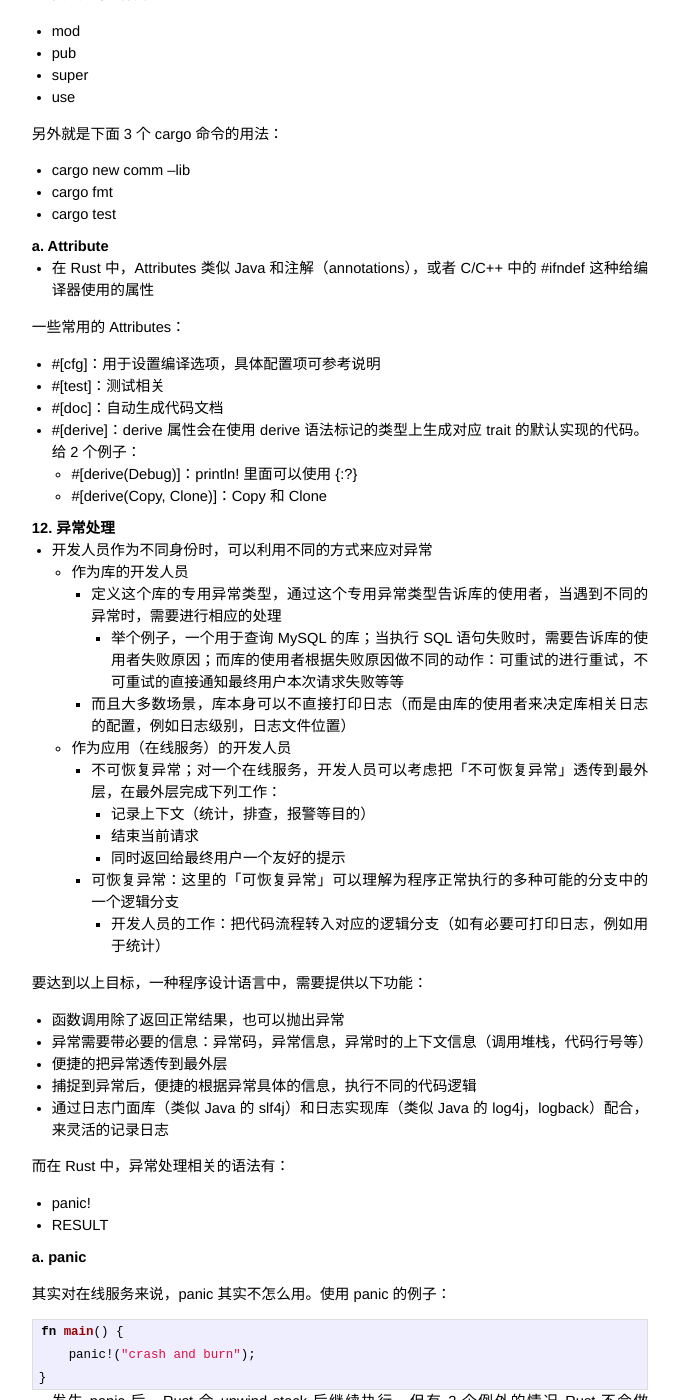
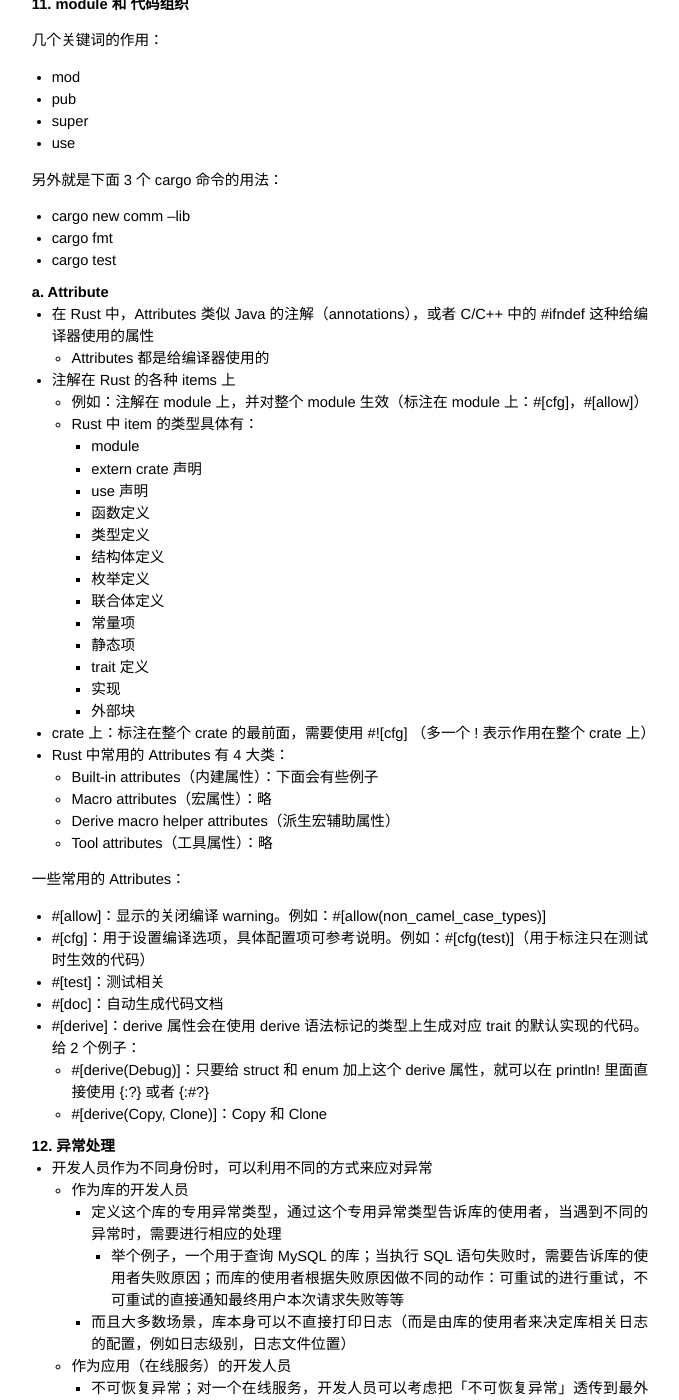
Before and after one commit to darktea/darktea.github.io, a Jekyll site: the page built from _posts/2022-02-23-rust-notes.md, in a window 1280 px wide and 1400 px high, scrolled down 14800 px. Shown: the whole window, without its empty margins (300-979 px from the left). Built offline with Jekyll 4.4.1, drawn with Linux system fonts in a browser that asks for light colours; Markdown is read by kramdown in place of the engine named in the settings; comment, search, counter and statistics services are not loaded; some of the changed text lies outside the part shown.

Commit message:
fix error info

````diff
--- a/_posts/2022-02-23-rust-notes.md
+++ b/_posts/2022-02-23-rust-notes.md
@@ -593,6 +593,8 @@ fn main() {
 * String 上的 slice range 语法是 byte 级别的操作。如果尝试从一个多字节字符的中间位置创建字符串 slice，则程序将会因错误而退出。
 
 ```rust
+#![allow(unused)]
+
 fn main() {
     let s = String::from("hello world");
 
@@ -793,15 +795,40 @@ fn main() {
 
 ### a. Attribute
 
-* 在 Rust 中，Attributes 类似 Java 和注解（annotations），或者 C/C++ 中的 #ifndef 这种给编译器使用的属性
+* 在 Rust 中，Attributes 类似 Java 的注解（annotations），或者 C/C++ 中的 #ifndef 这种给编译器使用的属性
+  * Attributes 都是给编译器使用的
+
+* 注解在 Rust 的各种 items 上
+  * 例如：注解在 module 上，并对整个 module 生效（标注在 module 上：\#[cfg]，#[allow]）
+  * Rust 中 item 的类型具体有：
+    * module
+    * extern crate 声明
+    * use 声明
+    * 函数定义
+    * 类型定义
+    * 结构体定义
+    * 枚举定义
+    * 联合体定义
+    * 常量项
+    * 静态项
+    * trait 定义
+    * 实现
+    * 外部块
+* crate 上：标注在整个 crate 的最前面，需要使用 \#![cfg] （多一个 ! 表示作用在整个 crate 上）
+* Rust 中常用的 Attributes 有 4 大类：
+  * Built-in attributes（内建属性）：下面会有些例子
+  * Macro attributes（宏属性）：略
+  * Derive macro helper attributes（派生宏辅助属性）
+  * Tool attributes（工具属性）：略
 
 一些常用的 Attributes：
 
-* \#[cfg]：用于设置编译选项，具体配置项可参考说明
+* #[allow]：显示的关闭编译 warning。例如：#[allow(non_camel_case_types)]
+* \#[cfg]：用于设置编译选项，具体配置项可参考说明。例如：#[cfg(test)]（用于标注只在测试时生效的代码）
 * \#[test]：测试相关
 * \#[doc]：自动生成代码文档
 * \#[derive]：derive 属性会在使用 derive 语法标记的类型上生成对应 trait 的默认实现的代码。给 2 个例子：
-  * \#[derive(Debug)]：println! 里面可以使用 {:?}
+  * \#[derive(Debug)]：只要给 struct 和 enum 加上这个 derive 属性，就可以在 println! 里面直接使用 {:?} 或者 {:#?}
   * \#[derive(Copy, Clone)]：Copy 和 Clone
 
 ## 12. 异常处理
@@ -823,6 +850,9 @@ fn main() {
 
 * 函数调用除了返回正常结果，也可以抛出异常
 * 异常需要带必要的信息：异常码，异常信息，异常时的上下文信息（调用堆栈，代码行号等）
+  * 尽可能提供模块级别（Module Level）的异常类，而不是全局（Crate Level）的异常类
+  * 相同的底层异常（例如一个 IO 异常）抛出时，最好能区分该异常抛出时的上下文信息
+
 * 便捷的把异常透传到最外层
 * 捕捉到异常后，便捷的根据异常具体的信息，执行不同的代码逻辑
 * 通过日志门面库（类似 Java 的 slf4j）和日志实现库（类似 Java 的 log4j，logback）配合，来灵活的记录日志
@@ -1418,11 +1448,7 @@ impl<K, V> HashMap<K, V> where K: Eq + Hash {
 }
 ```
 
-上面这个例子里面的实现是需要用一个 k 来获取 Map 的 v，但这里的 k 是 String 类型，传入了一个 &K。调用它的一个例子：
-
-```rust
-hashtable.get( & "twenty-two".to_string())
-```
+上面这个例子里面的实现是需要用一个 k 来获取 Map 的 v，但这里的 k 是 String 类型，传入了一个 &K。调用它的一个例子： hashtable.get( & "twenty-two".to_string())
 
 该调用的开销如下：
 
@@ -1468,7 +1494,41 @@ trait From<T>: Sized {
 * 和 AsRef 差不多，Into 也有点像 overload（重载）
 * From 常用来进行值的初始化
 
-## 14. 异步
+## 14. IO 标准库
+
+Rust 的 IO 标准库重点就是 3 个 traits：
+
+* Read：统称 Reader，具体的实现包括：Stdin，File，TcpStream
+* BufRead：就是 buffered Reader，继承了 Read trait；具体的实现包括：BufferReader，Cursor，StdinLock
+* Write：统称 Writer，具体的实现包括：Stdout，Stderr，File。。。
+
+### a. Read
+
+这里只重点介绍一个重点方法：
+
+* reader.read(&mut buffer)：把 byte 数据读到指定的 buffer 中（buffer 空间事先已经分配好了），然后返回实际读到的数据的长度。如果出错的话，就返回 io::Error
+
+### b. BufRead
+
+BufRead 的重点方法：
+
+* reader.read_line(&mut line)：按 line 把数据读入到一个 String 类型中（结果包括行分割符：\n，\r\n）。返回本次读到的 byte 数
+* reader.lines()：返回一个 iterator，然后通过迭代拿到一个 io::Result\<String>；同时 \n 不会被放到读到的 String 中
+
+### c. Write
+
+* 利用 write!() 和 writeln!() 这 2 个宏来使用 Write
+* Write 的重点方法：
+  * write(&buf)：把 byte 数据写出。成功的话，返回写入的大小；失败的话，返回 Error
+  * flush()：把数据 flush 到写入目标
+* Write 本身可以创建对应的 BufWriter。例如：BufWriter::new(writer)；并且 BufWriter 也继承了 Write trait
+  * BufWriter 被 drop 的时候，会自动把被 buffer 的数据写出。但如果出现 Error，不保证能成功，所以有可能需要显示调用 flush
+
+## 15. 线程
+
+（待）
+
+## 16. 异步
 
 ### a. Future
 
@@ -1927,9 +1993,11 @@ fn main() {
 最终，会生成类似以下的代码：
 
 ```rust
-let mut temp_vec = Vec::new();
-temp_vec.push(1);
-temp_vec.push(2);
-temp_vec.push(3);
-temp_vec
-```
+fn main() {
+    let mut temp_vec = Vec::new();
+    temp_vec.push(1);
+    temp_vec.push(2);
+    temp_vec.push(3);
+    temp_vec
+}
+```
````
Also changed, not shown: other parts of _posts/2022-02-23-rust-notes.md (+27 -21 lines).
